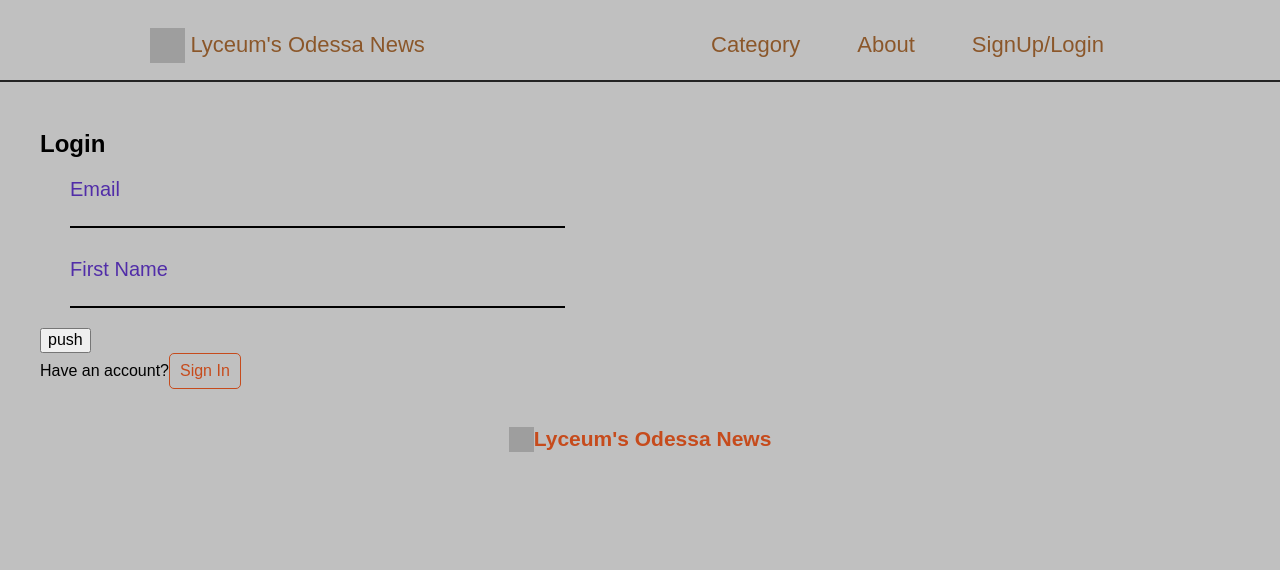
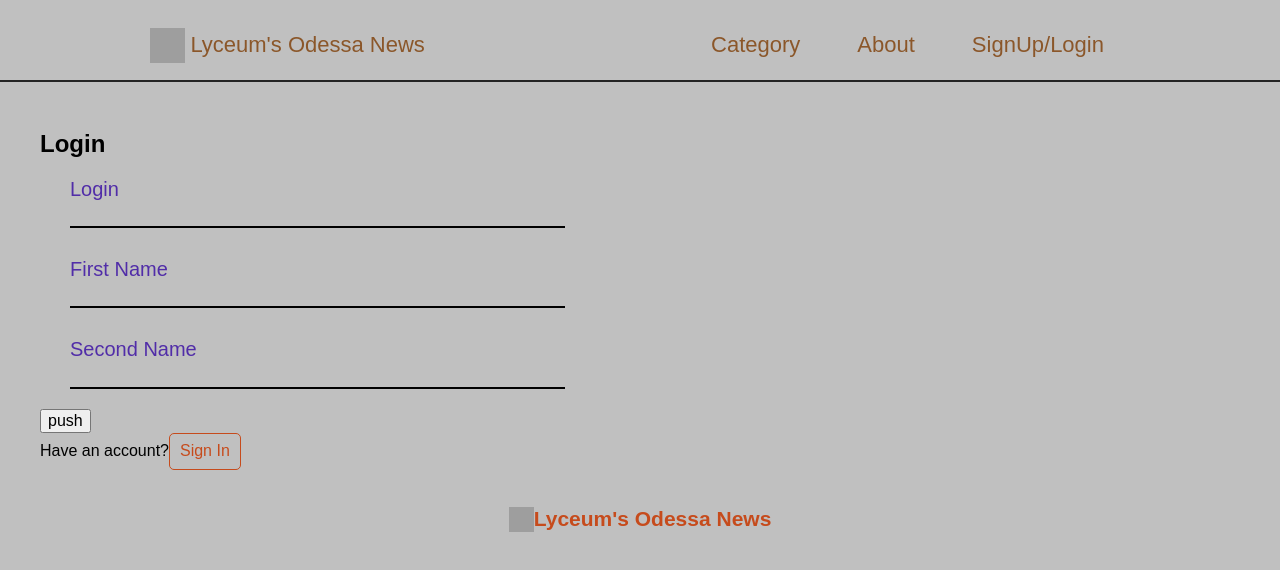
Before and after one commit to EvgeniUPS/mode3, a React (Create React App) app: page /login in a window 1280 px wide. Shown: the top 570 px of the page. Built offline with nearby package versions, Linux system fonts and the light colour scheme; grey boxes are pictures that could not be loaded.

Commit message:
finish22

```diff
--- a/src/api/index.js
+++ b/src/api/index.js
@@ -6,7 +6,7 @@ export default {
     return fetch("http://176.114.4.107:8080/post/main")
   },
   getInfoPost(id) {
-    return fetch(`http://176.114.4.107:8080/post/?${id}`)
+    return fetch(`/post/${id}`)
   },
   getCategory() {
     return fetch("http://176.114.4.107:8080/category/all")
@@ -17,4 +17,7 @@ export default {
       body: data
     })
   },
+  selectCategory(name){
+    return fetch(`http://176.114.4.107:8080/post/${name}`);
+  }
 }
--- a/src/components/MainPost.js
+++ b/src/components/MainPost.js
@@ -1,18 +1,22 @@
 import React from 'react'
+import Button from './atom/Button'
+import {connect} from 'react-redux'
+import {getInfoPost} from '../store/actions/getInfoPostAction'
 
-const MainPost = ({ img, title, post }) => {
+
+const MainPost = ({ id, img, title, post, getInfoPost }) => {
   return (
     <div className="info-post">
     <div className="info-post-img">
-      <img src={`img/origin/${img}`} alt="post-img" />
+      <img src={`/img/origin/${img}`} alt="post-img" />
     </div>
     <div className="info-post-content">
       <h4>{title}</h4>
       <p>{post}</p>
     </div>
-
+    <Button children="details photo" onClick={() => getInfoPost(id)}/>
     </div>
   )
 }
 
-export default MainPost
+export default connect(null, {getInfoPost})(MainPost)
--- a/src/components/Post.js
+++ b/src/components/Post.js
@@ -12,7 +12,7 @@ class Post extends Component {
 
     return (
       <div className="container-news" onClick={() => this.goInfo(id, history)}>
-        <img src={`/origin/${img}`} alt="post-img" />
+        <img src={`/img/origin/${img}`} alt="post-img" />
         <h4>{title}</h4>
         <p>{content}</p>
       </div>
--- a/src/pages/About.js
+++ b/src/pages/About.js
@@ -8,7 +8,7 @@ class About extends Component {
       <div className='About'>
       <main>
         <div className="about-img">
-        <img src="/img/1550974267-about-img.jpg" alt="about-img"/>
+        <img src="/img/origin/1550974267-about-img.jpg" alt="about-img"/>
         </div>
         <div className="about-content">
         <h4>About our team</h4>
--- a/src/pages/Home.js
+++ b/src/pages/Home.js
@@ -22,6 +22,7 @@ class Home extends PureComponent {
       <>
         {mainPost.post && (
           <MainPost
+            id={mainPost.post.id}
             img={mainPost.post.img_list}
             title={mainPost.post.title}
             post={mainPost.post.post}
--- a/src/pages/Login.js
+++ b/src/pages/Login.js
@@ -8,6 +8,7 @@ class Login extends Component {
     email: '',
     password: '',
     firstName: '',
+    secondName: '',
     isAccount: false
   }
   $isAccountChange = () => this.setState({isAccount: !this.state.isAccount})
@@ -38,12 +39,13 @@ class Login extends Component {
         <h2>Login</h2>
         {
           isAccount ? <form>
-            <TextFields type='email' value={email} name='Email' onChange={() => this.$onChange('email')} onKeyUp={this.$keyUp} />
+            <TextFields type='email' value={email} name='Login' onChange={() => this.$onChange('email')} onKeyUp={this.$keyUp} />
             <TextFields type='password' value={password} name='Password' onChange={() => this.$onChange('password')} onKeyUp={this.$keyUp} />
             <button onClick={this.$submit}>push</button>
           </form> : <form>
-            <TextFields type='email' value={email} name='Email' onChange={() => this.$onChange('email')} onKeyUp={this.$keyUp} />
+            <TextFields type='email' value={email} name='Login' onChange={() => this.$onChange('email')} onKeyUp={this.$keyUp} />
             <TextFields type='text' value={firstName} name='First Name' onChange={() => this.$onChange('firstName')} onKeyUp={this.$keyUp} />
+            <TextFields type='text' value={firstName} name='Second Name' onChange={() => this.$onChange('secondName')} onKeyUp={this.$keyUp} />
             <button onClick={this.$submit}>push</button>
           </form>
         }
```
